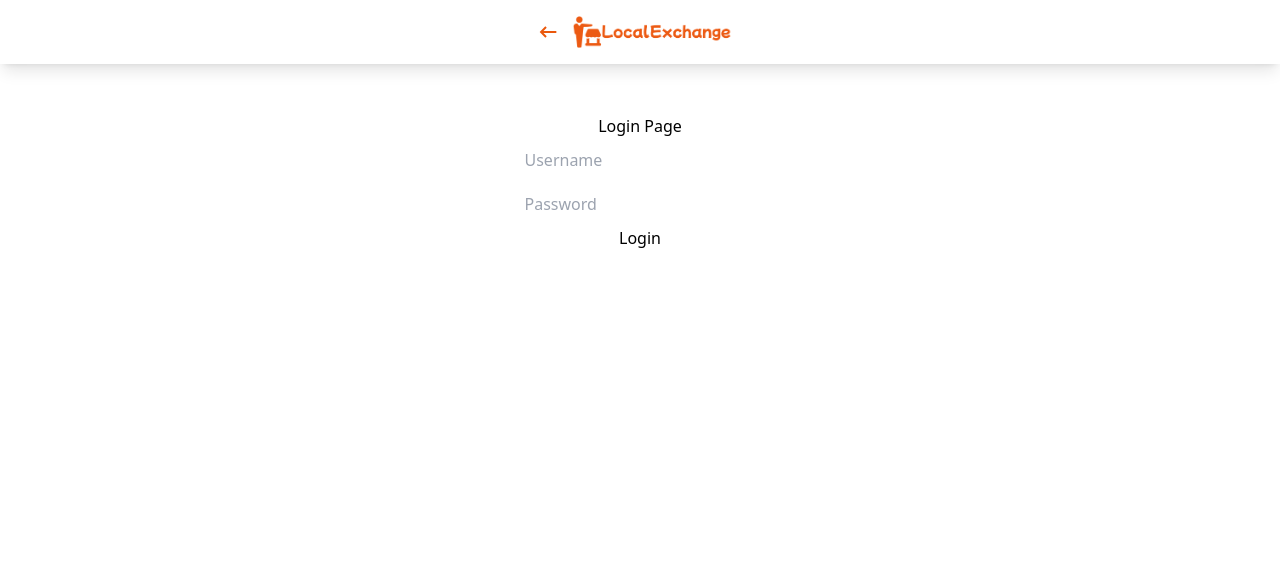
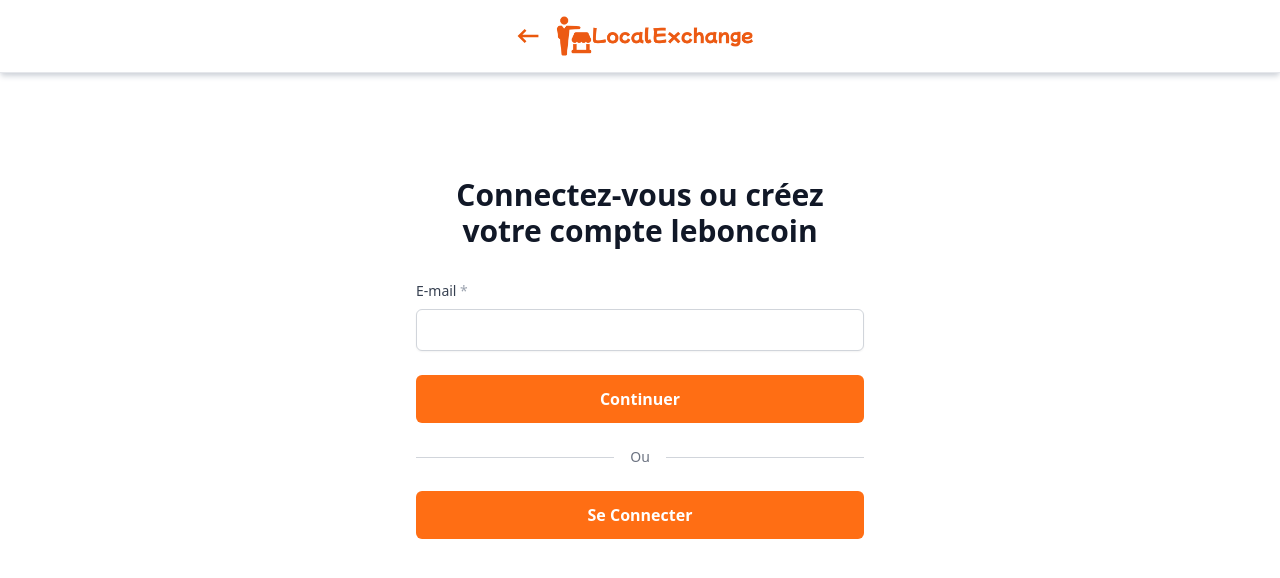
Before and after one commit to sirconscious/LocalExchange, a Next.js app: page /login in a window 1280 px wide. Shown: the top 578 px of the page. Built offline with nearby package versions, Linux system fonts and the light colour scheme.

Commit message:
update login  page

```diff
--- a/app/Components/NavbarSecond.jsx
+++ b/app/Components/NavbarSecond.jsx
@@ -1,26 +1,21 @@
-"use client"
+"use client";
 import React, { useState } from "react";
 import Image from "next/image";
 import { CgArrowLeft } from "react-icons/cg";
 
-
 export default function NavBar() {
-  const [click, handleFocus] = useState(false);
 
   return (
     <>
-          <nav className="bg-white  shadow-lg">
-      <div className="max-w-screen-xl flex flex-wrap items-center justify-center space-x-4 mx-auto p-4">
-
-        <a href="#" className="flex items-center space-x-3 rtl:space-x-reverse">
-        <CgArrowLeft className="text-orange-600 text-2xl"/>
-          {/* <img src="/logo02.png" className="h-10" alt="Logo" />  */}
-          <Image src="/logo2.png" alt="Logo" width={160} height={100} unoptimized />
-
-          <span className="self-center text-2xl font-semibold text-black whitespace-nowrap"></span>
-        </a>
-       </div>
-    </nav>
+      <nav className="bg-white shadow-md shadow-gray-300 border-b">
+        <div className="max-w-screen-xl flex flex-wrap items-center justify-center space-x-4 mx-auto p-4">
+          <a href="#" className="flex items-center  space-x-3 rtl:space-x-reverse">
+            <CgArrowLeft className="text-orange-600 text-3xl" />
+            <Image src="/logo2.png" alt="Logo" width={200} height={200} unoptimized />
+            <span className="self-center text-2xl font-semibold text-black whitespace-nowrap"></span>
+          </a>
+        </div>
+      </nav>
     </>
   );
 }
--- a/app/login/page.js
+++ b/app/login/page.js
@@ -1,20 +1,56 @@
 import NavBar from "../Components/NavbarSecond";
+
 export default function Login() {
   return (
     <div>
-        <NavBar/>
-        <div style={{ textAlign: "center", marginTop: "50px" }}>
-        <h1>Login Page</h1>
-        <form>
-          <input type="text" placeholder="Username" style={{ margin: "10px" }} />
-          <br />
-          <input type="password" placeholder="Password" style={{ margin: "10px" }} />
-          <br />
-          <button type="submit">Login</button>
+      <NavBar />
+      <div className="max-h-screen p-4 mt-20  md:p-6 flex items-center justify-center">
+        <div className="mx-auto max-w-md w-full">
+          <div className="space-y-8">
+            {/* Form Section */}
+            <h1 className="text-2xl font-semibold text-gray-900 md:text-3xl text-center">
+              Connectez-vous ou créez votre compte leboncoin
+            </h1>
+
+            <form className="space-y-6">
+              <div className="space-y-2">
+                <label htmlFor="email" className="block text-sm font-medium text-gray-700">
+                  E-mail <span className="text-gray-400">*</span>
+                </label>
+                <input
+                  type="email"
+                  id="email"
+                  required
+                  className="w-full rounded-md border border-gray-300 px-3 py-2 shadow-sm focus:border-orange-500 focus:outline-none focus:ring-1 focus:ring-orange-500"
+                />
+              </div>
+
+              <button
+                type="submit"
+                className="w-full rounded-md bg-[#FF6E14] px-4 py-3 text-center font-semibold text-white hover:bg-[#e66412] focus:outline-none focus:ring-2 focus:ring-orange-500 focus:ring-offset-2"
+              >
+                Continuer
+              </button>
+
+              <div className="relative">
+                <div className="absolute inset-0 flex items-center">
+                  <div className="w-full border-t border-gray-300"></div>
+                </div>
+                <div className="relative flex justify-center">
+                  <span className="bg-white px-4 text-sm text-gray-500">Ou</span>
+                </div>
+              </div>
+
+              <button
+                type="button"
+                className="w-full rounded-md bg-[#FF6E14] px-4 py-3 text-center font-semibold text-white hover:bg-[#e66412] focus:outline-none focus:ring-2 focus:ring-orange-500 focus:ring-offset-2"
+              >
+                Se Connecter
+              </button>
             </form>
           </div>
-
         </div>
-
+      </div>
+    </div>
   );
 }
```
Lines whose indentation alone changed are shown as unchanged.
